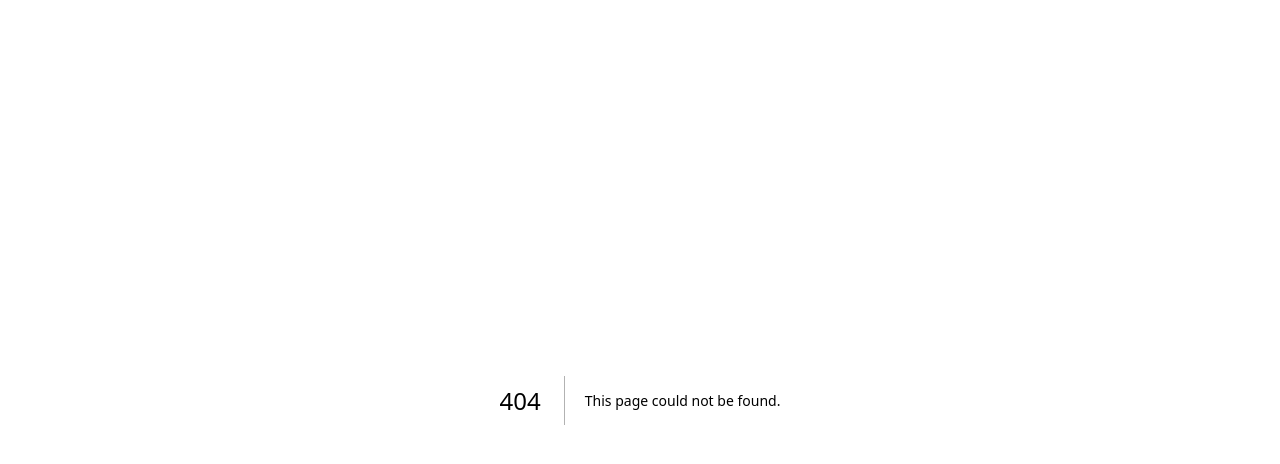
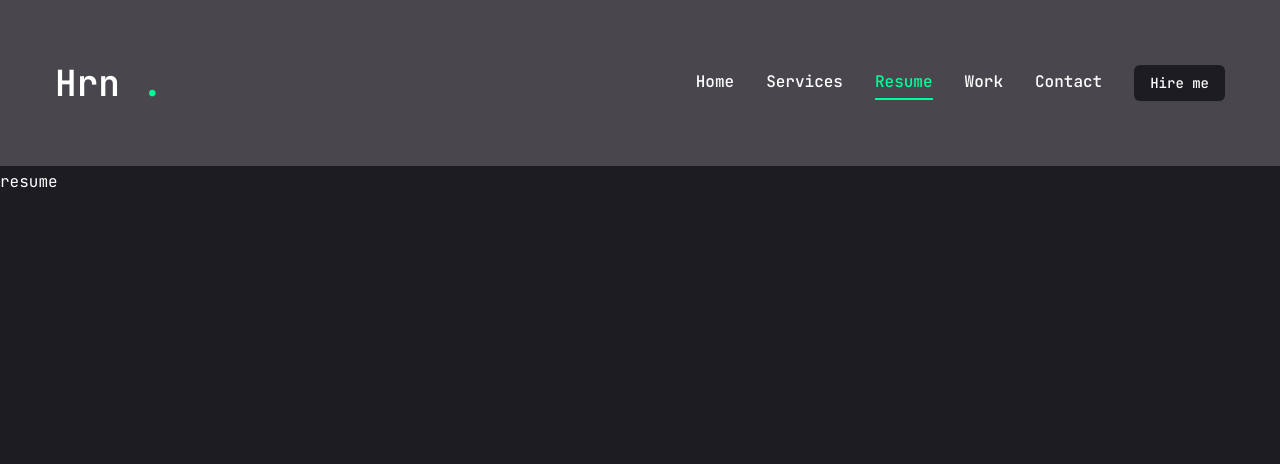
Before and after one commit to hiren-maddara/portfolio-hrnmddr, a Next.js app: page /resume in a window 1280 px wide. Before the commit this address had no page. Shown: the top 464 px of the page. Built offline with nearby package versions, Linux system fonts and the light colour scheme.

Commit message:
navigation and router

```diff
--- /dev/null
+++ b/app/contact/page.jsx
@@ -0,0 +1,9 @@
+function Contact() {
+    return (
+        <div>
+            contact
+        </div>
+    )
+}
+
+export default Contact
--- a/app/globals.css
+++ b/app/globals.css
@@ -22,6 +22,11 @@
     @apply font-primary bg-primary text-white leading-loose;
   }
 }
+.container {
+  @apply m-auto p-[15px]
+}
+
+/*
 @theme inline {
   --color-background: var(--background);
   --color-foreground: var(--foreground);
@@ -131,3 +136,5 @@
   --sidebar-border: oklch(1 0 0 / 10%);
   --sidebar-ring: oklch(0.551 0.027 264.364);
 }
+
+*/
--- a/app/layout.jsx
+++ b/app/layout.jsx
@@ -1,5 +1,6 @@
-import { JetBrains_Mono } from "next/font/google";
+import {JetBrains_Mono} from "next/font/google"
 import "./globals.css";
+import Header from "@/components/Header";
 
 const jetBrainsMono = JetBrains_Mono({
   subsets: ["latin"],
@@ -8,16 +9,16 @@
 })
 
 export const metadata = {
-  title: "Create Next App",
-  description: "Generated by create next app",
+  title: "Hiren Maddara Portfolio",
+  description: "Hiren Maddara Portfolio",
 };
 
 export default function RootLayout({ children }) {
   return (
-    <html lang="en">
-      <body
-        className={`${jetBrainsMono.variable} antialiased`}
-      >
+    <html lang="en" className={`${jetBrainsMono.variable} antialiased`}>
+      <body>
+        <Header />
+
         {children}
       </body>
     </html>
--- /dev/null
+++ b/app/resume/page.jsx
@@ -0,0 +1,9 @@
+function Resume() {
+    return (
+        <div>
+            resume
+        </div>
+    )
+}
+
+export default Resume
--- /dev/null
+++ b/app/services/page.jsx
@@ -0,0 +1,9 @@
+function Services() {
+    return (
+        <div>
+            services
+        </div>
+    )
+}
+
+export default Services
--- /dev/null
+++ b/app/work/page.jsx
@@ -0,0 +1,9 @@
+function Work() {
+    return (
+        <div>
+
+        </div>
+    )
+}
+
+export default Work
--- /dev/null
+++ b/components/Header.jsx
@@ -0,0 +1,33 @@
+import Link from "next/link"
+import { Button } from "./ui/button"
+import Nav from "./Nav"
+
+const Header = () => {
+  return <header className="py-8 xl:py-12 text-white bg-pink-50/20">
+    <div className="container mx-auto flex justify-between items-center">
+        {/* logo */}
+        <Link href="/">
+            <h1 className="text-4xl font-semibold">
+                Hrn <span className="text-accent">.</span>
+            </h1>
+        </Link>
+
+        {/* desktop nav and hire me button */}
+        <div className="hidden xl:flex items-center gap-8">
+            <Nav />
+            <Link href="/contact">
+                <Button>Hire me</Button>
+            </Link>
+        </div>
+
+        {/* mobile nav */}
+        <div className="xl:hidden">
+            mobile nav
+        </div>
+
+    </div>
+
+    </header>
+}
+
+export default Header
--- /dev/null
+++ b/components/Nav.jsx
@@ -0,0 +1,39 @@
+"use client"
+import Link from "next/link"
+import { usePathname } from "next/navigation"
+
+const links = [
+    {
+        name: "home",
+        path: "/"
+    },
+    {
+        name: "services",
+        path: "/services"
+    },
+    {
+        name: "resume",
+        path: "/resume"
+    },
+    {
+        name: "work",
+        path: "/work"
+    },
+    {
+        name: "contact",
+        path: "/contact"
+    },
+]
+
+function Nav() {
+    const pathname = usePathname()
+  return <nav className="flex gap-8">
+    {links.map((link, index) => <Link href={link.path} key={index}
+        className={`${link.path === pathname && "text-accent border-b-2 border-accent"} capitalize font-medium hover:text-accent transition-all`}>
+    {link.name}
+    </Link>)
+    }
+  </nav>
+}
+
+export default Nav
```
